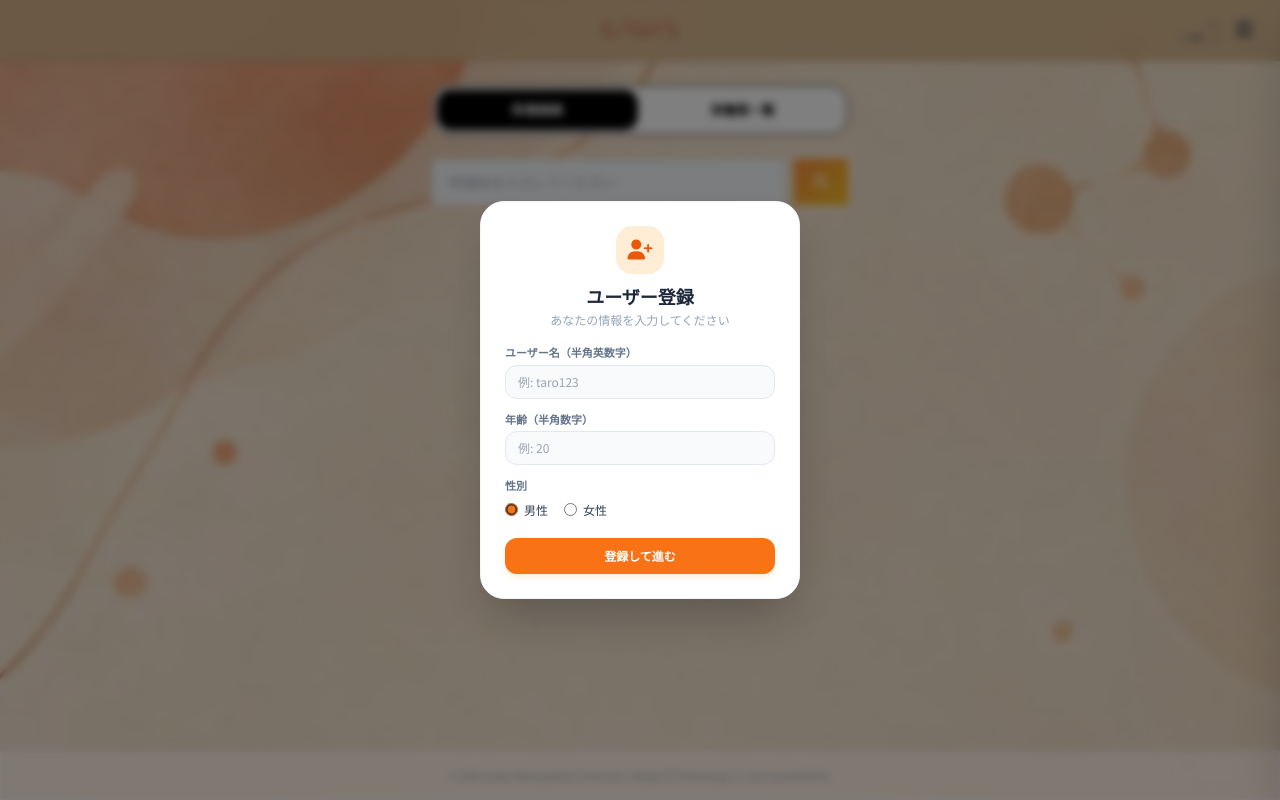
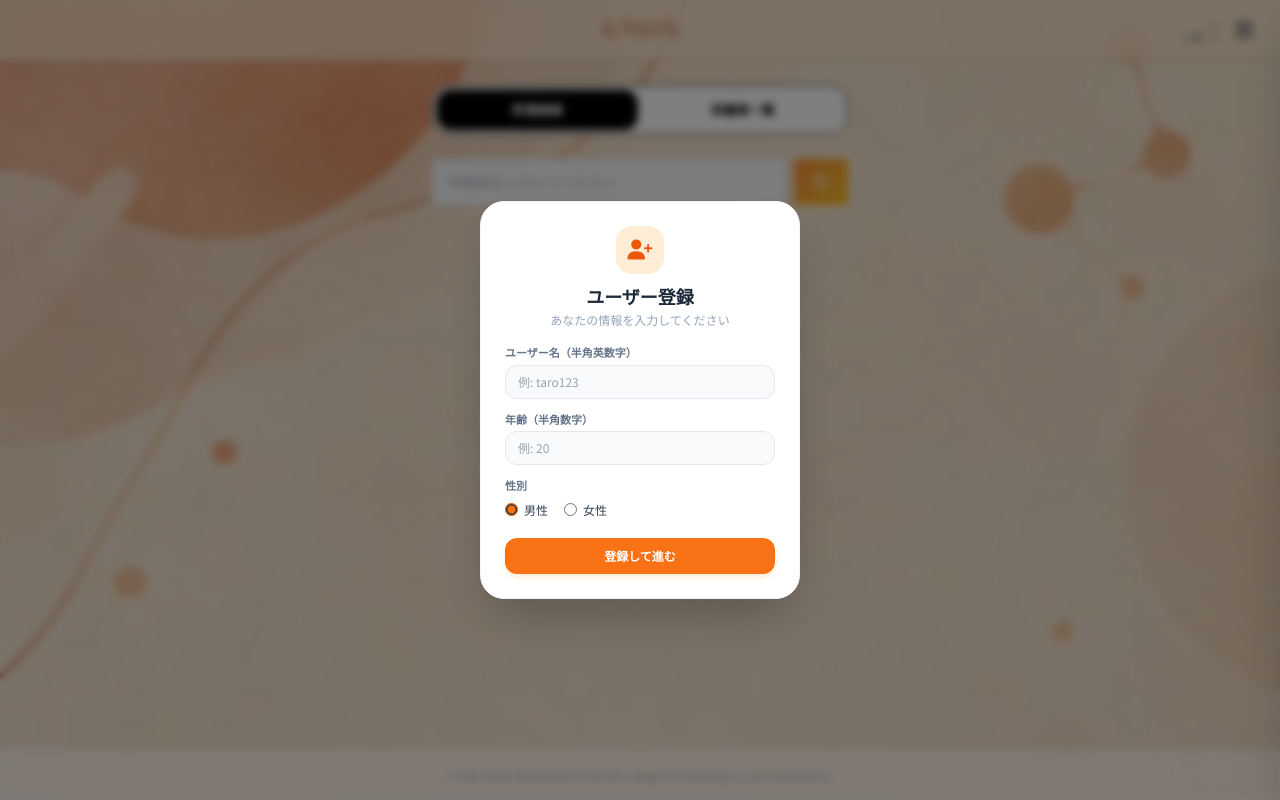
Before and after one commit to tak0yaki01c/files, a plain HTML site: page index.html in a window 1280 px wide. Drawn offline with nearby package versions, Linux system fonts and the light colour scheme; a web font is replaced by a local one.

Commit message:
色変更

```diff
--- a/index.html
+++ b/index.html
@@ -48,7 +48,7 @@
         }
 
         body{background:#f7e0d5 url('background.png') center top / cover no-repeat fixed}
-        header{background:rgba(210,180,140,.9)!important;backdrop-filter:blur(20px) saturate(1.8);border-color:rgba(160,120,80,.35)!important}
+        header{background:rgba(245, 227, 205, 0.777)!important;backdrop-filter:blur(20px) saturate(1.8);border-color:rgba(160,120,80,.35)!important}
         main section,main>div.bg-white,footer{background:rgba(255,255,255,.78)!important;backdrop-filter:blur(18px) saturate(1.6);border:1px solid rgba(255,255,255,.8)!important;box-shadow:0 10px 30px rgba(249,115,22,.14)}
         footer{background:rgba(255,247,237,.8)!important;box-shadow:none}
         #searchBtn,.seg-btn.active{background:linear-gradient(135deg,#fb923c,#fbbf24)!important}
```
